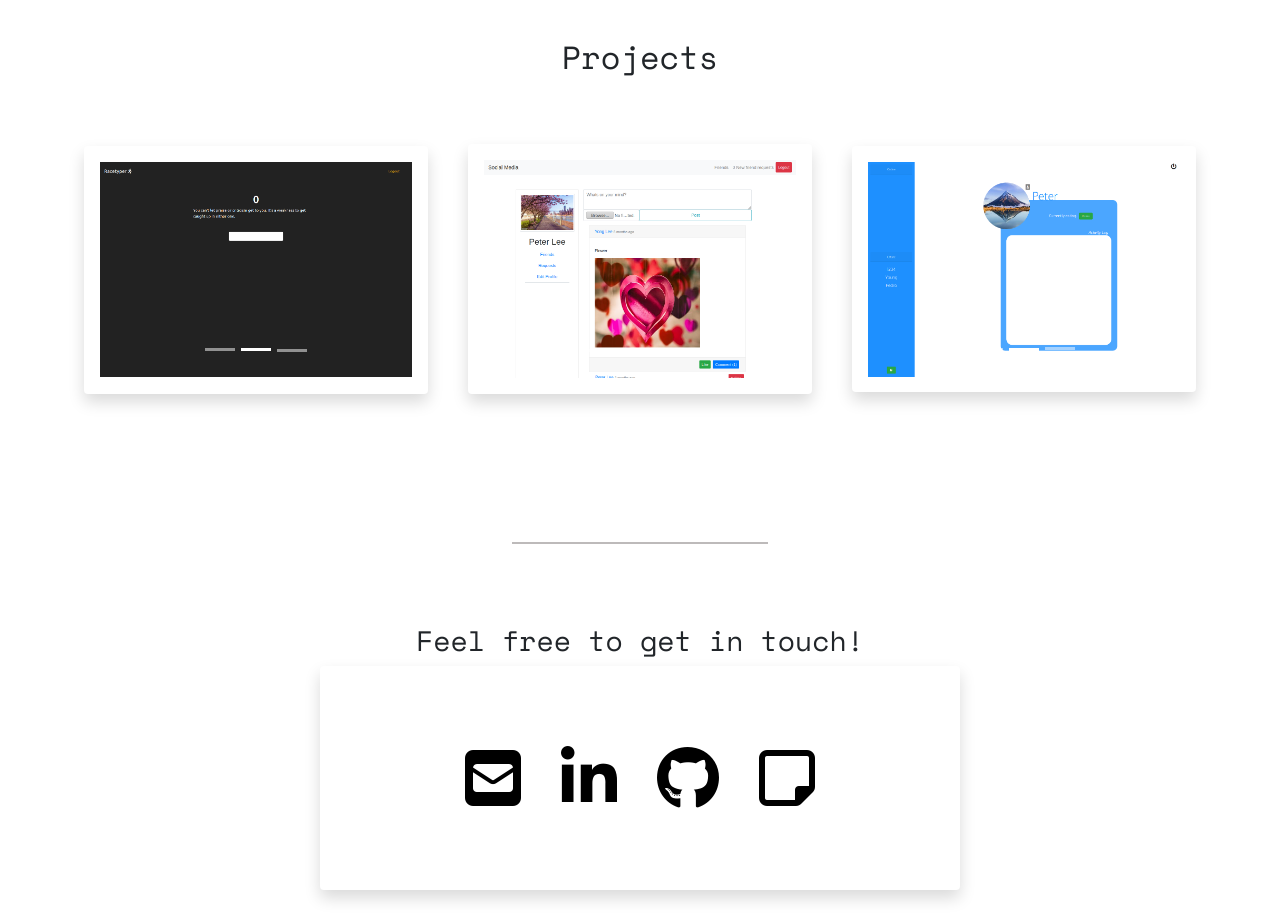
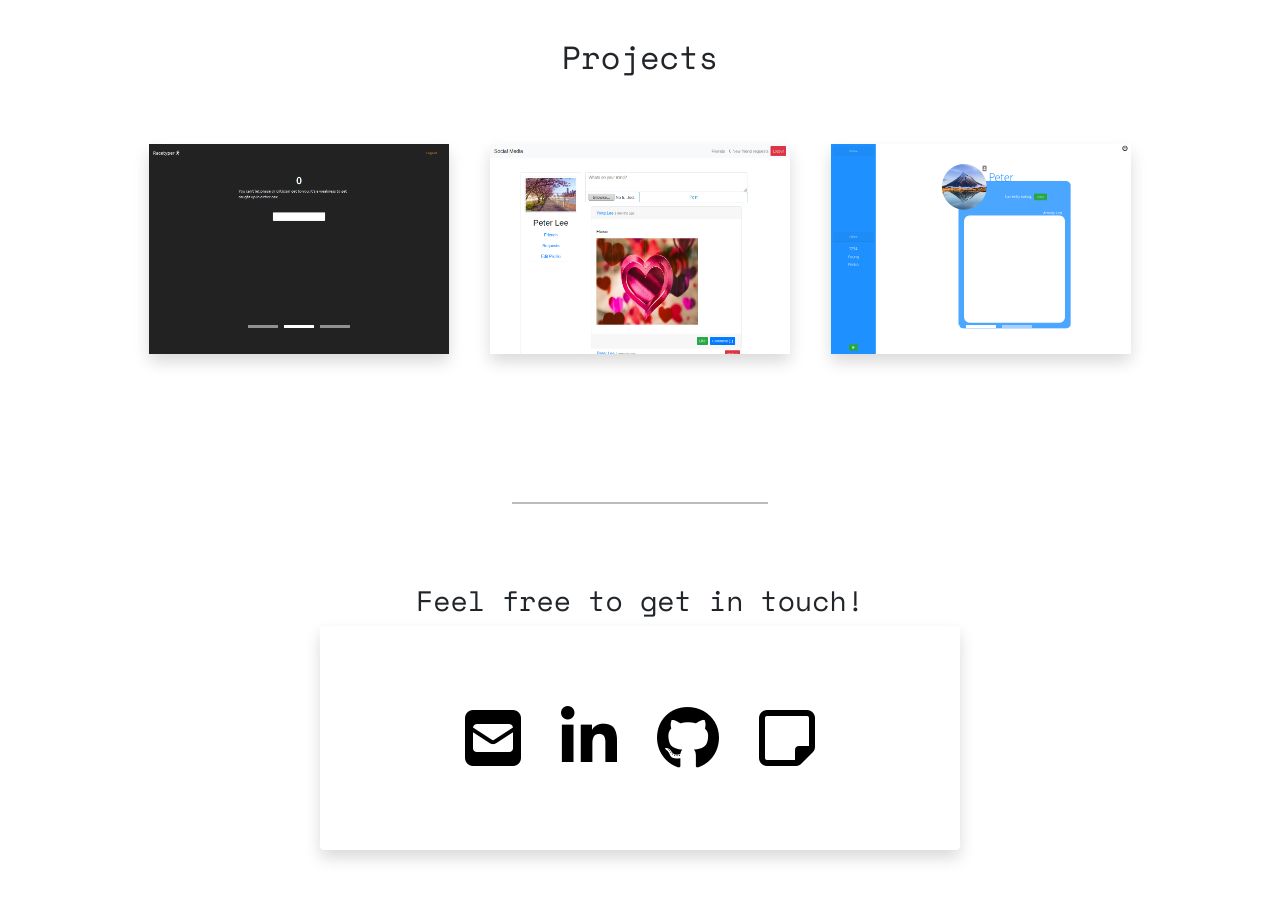
Before and after one commit to PedroL33/portfolio, a React (Create React App) app: page / in a window 1280 px wide. Shown: the part 1580-2501 px from the top of the page. Built offline with nearby package versions, Linux system fonts and the light colour scheme.

Commit message:
Project description displays on click and not on hover.

```diff
--- a/package.json
+++ b/package.json
@@ -12,6 +12,7 @@
     "npm": "^6.14.4",
     "react": "^16.13.1",
     "react-bootstrap": "^1.0.0",
+    "react-card-flip": "^1.0.10",
     "react-dom": "^16.13.1",
     "react-redux": "^7.2.0",
     "react-scripts": "3.4.1",
--- a/src/App.css
+++ b/src/App.css
@@ -31,17 +31,25 @@ body {
 
 .slideshow {
   border-radius: 10px;
-  width: 100%;
+}
+
+.carousel-item img {
+  width: 300px;
+  height: 210px;
+}
+
+.carousel.slide {
+  width: 300px;
 }
 
 .projects-container {
-  width: 90%;
+  width: 80%;
   margin: auto;
 }
 
 .project {
   padding: 20px;
-  border-radius: 10px;
+  width: 300px;
   margin: auto;
 }
 
@@ -80,6 +88,10 @@ body {
   text-align: center;
 }
 
+.navbar li .btn div {
+  font-size: 1vw;
+}
+
 .navbar li .btn:hover {
   opacity: .5;
   background-color: transparent;
@@ -98,42 +110,30 @@ body {
   list-style-type: none;
 }
 
-.project-container:hover .front {
-  transform: rotateY(180deg);
-}
-
-.project-container:hover .back {
-  transform: none;
-}
-
 .project-container {
   position: relative;
-  transition: 1s;
+  width: 300px;
 }
 
 .front {
-  backface-visibility: hidden;
-  transform: rotateY(0deg);
-  transition-duration: 600ms;
+  height: 100%;
+  width: 100%;
 }
 
 .back {
-  position: absolute;
-  top: 0;
-  left: 0;
   background-color: rgb(235, 145, 62, 0.9);
-  overflow: hidden;
   width: 100%;
   margin: auto;
-  height:100%;
+  width: 300px;
+  height: 210px;
   font-size: 10px;
-  backface-visibility: hidden;
-  transform: rotateY(180deg);
-  transition-duration: 600ms;
 }
 
 .overlay-links {
   text-align: center;
+  position: absolute;
+  bottom: -40px;
+  right: -10px;
 }
 
 .about-image {
@@ -249,4 +249,13 @@ textarea {
   .contact-container {
     width: 80%;
   }
+
+  .projects-container {
+    width: 100%;
+  }
+
+  .project {
+    margin: auto;
+    padding: 0;
+  }
 }
--- a/src/components/nav.js
+++ b/src/components/nav.js
@@ -36,17 +36,17 @@ export default function Nav(props) {
                 <ul className={sticky ? "navbar nav w-50 main": "navbar nav mx-auto main w-50"}>
                     <li className={current==="about" ? "mx-2 my-2 text-center active" : "mx-2"}>
                         <div className="btn about" onMouseLeave={e => dispatch(clearText())} onMouseEnter={e=> dispatch(setText("About"))} onClick={e => handleClick(e, props.aboutRef)}>
-                            {navText==="About" ? <span>About</span> : <i class="fas fa-user-alt"></i>}
+                            {navText==="About" ? <div>About</div> : <i class="fas fa-user-alt"></i>}
                         </div>
                     </li>
                     <li className={current==="projects" ? "mx-2 text-center active" : "mx-2"}>
                         <div className="btn" onMouseLeave={e => dispatch(clearText())} onMouseEnter={e=> dispatch(setText("Projects"))} onClick={e => handleClick(e, props.projectRef)}>
-                            {navText==="Projects" ? <span>Projects</span> : <i class="fas fa-project-diagram"></i>}
+                            {navText==="Projects" ? <div>Projects</div> : <i class="fas fa-project-diagram"></i>}
                         </div>
                     </li>
                     <li className={current==="contact" ? "mx-2 text-center active" : "mx-2"}>
                         <div className="btn" onMouseLeave={e => dispatch(clearText())} onMouseEnter={e=> dispatch(setText("Contact"))} onClick={e => handleClick(e, props.contactRef)}>
-                            {navText==="Contact" ? <span>Contact</span> : <i class="fas fa-feather"></i>}
+                            {navText==="Contact" ? <div>Contact</div> : <i class="fas fa-feather"></i>}
                         </div>
                     </li>
                 </ul>
--- a/src/components/projects/project.js
+++ b/src/components/projects/project.js
@@ -1,13 +1,19 @@
-import React, {useState, useRef} from 'react';
+import React, {useState} from 'react';
 import Slideshow from '../slideshow';
+import ReactCardFlip from 'react-card-flip';
 
 function Project(props) {
+
+    const [isFlipped, setIsFlipped] = useState(false);
 
     return (
         <div className="col-xl-4 col-md-6 project">
             <div className="mx-auto project-container">
-                <div>
-                    <div className="back shadow rounded mb-5 p-3">
+                <ReactCardFlip isFlipped={isFlipped} flipDirection="horizontal">
+                    <div className="front shadow mb-5 bg-white rounded" onClick={() => setIsFlipped(!isFlipped)}>
+                        <Slideshow images={props.images} />
+                    </div>
+                    <div className="back shadow rounded mb-5" onClick={() => setIsFlipped(!isFlipped)}>
                         <div className="project-content w-75">
                             <div>
                                 <h1>{props.title}</h1>
@@ -27,10 +33,7 @@ function Project(props) {
                             </div>
                         </div>
                     </div>
-                    <div className="front shadow mb-5 p-3 bg-white rounded">
-                        <Slideshow images={props.images} />
-                    </div>
-                </div>
+                </ReactCardFlip>
             </div>
         </div>
     )
--- a/src/components/slideshow.js
+++ b/src/components/slideshow.js
@@ -4,7 +4,7 @@ import Carousel from 'react-bootstrap/Carousel';
 function Slideshow(props) {
     return (
         <div className="slideshow">
-            <Carousel style={{backfaceVisibility: "hidden"}}>
+            <Carousel>
                 {props.images.map(item =>
                     <Carousel.Item>
                         <img
```
Also changed, not shown: 1 other file (tests, documents, lock files or other folders).
